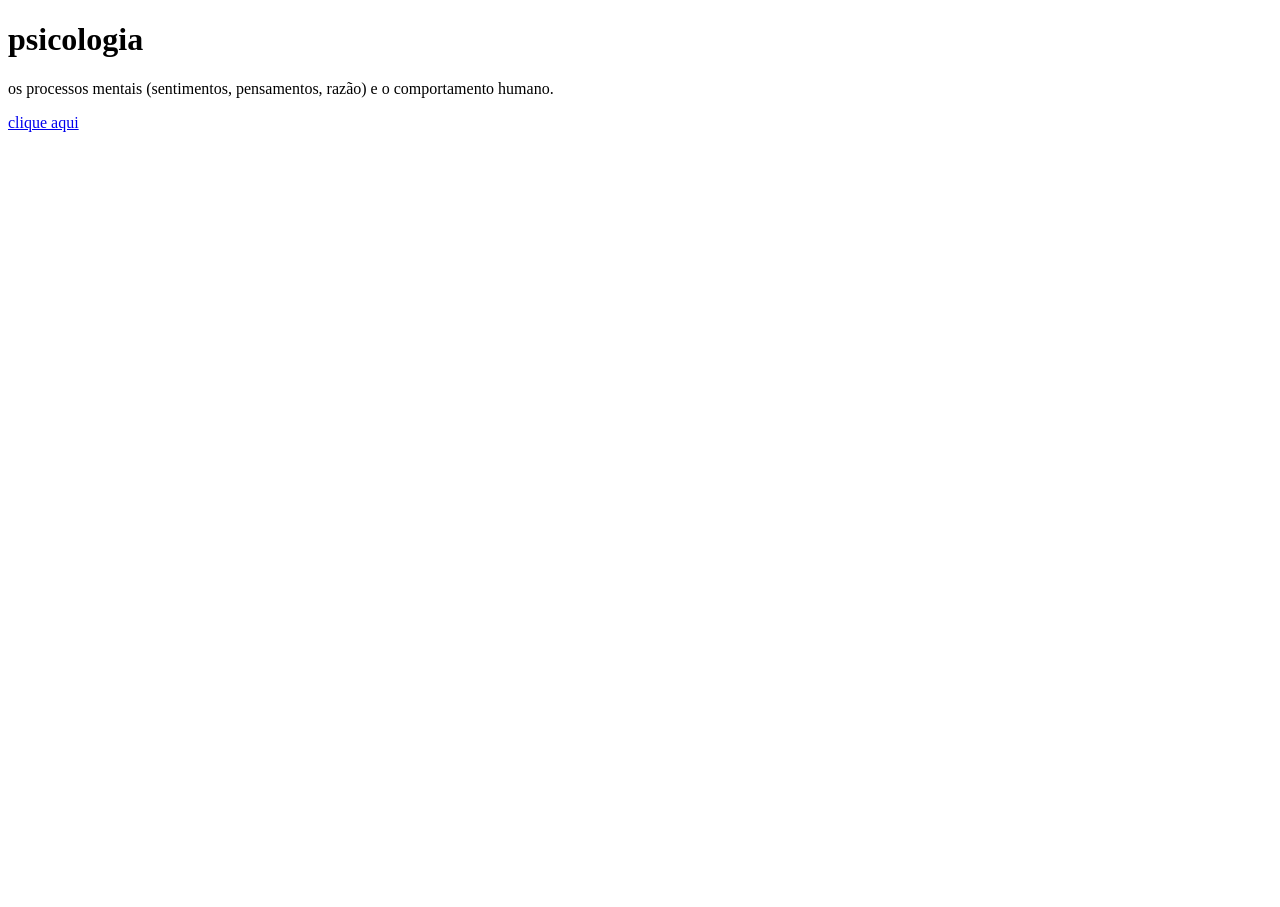
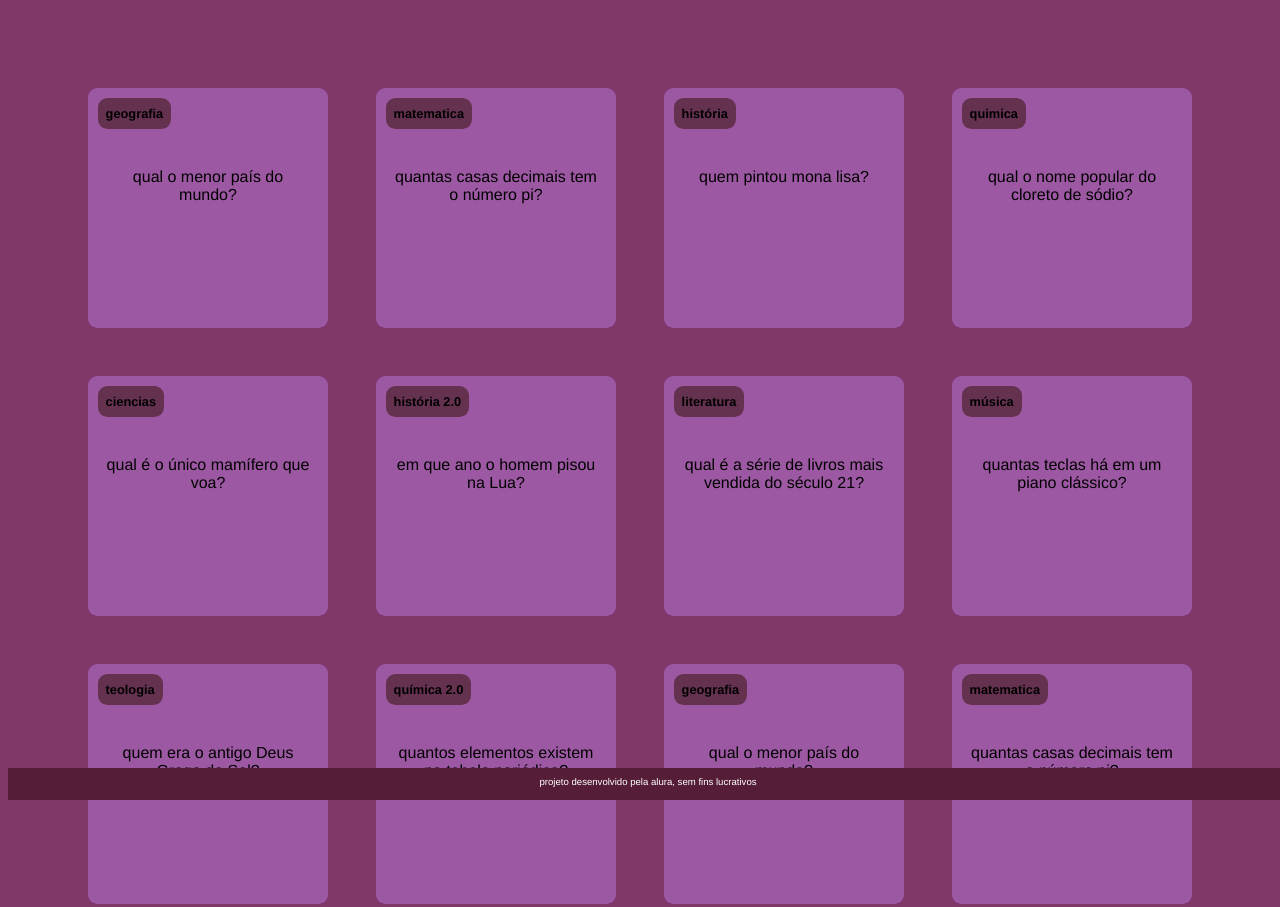
Before and after one commit to twkallu/twkallu.github.io, a plain HTML site: page index.html in a window 1280 px wide. Shown: the top 907 px of the page. Before the commit the page ends 800 px from the top, so only its background shows below. Drawn offline with Linux system fonts and the light colour scheme; files that its build step writes are made by us from their sources.

Commit message:
Add files via upload

```diff
--- /dev/null
+++ b/app.js
@@ -0,0 +1,19 @@
+function criaCartao(categoria, pergunta, resposta) {
+    let container = document.getElementById('container')
+    let cartao = document.createElement('article')
+    cartao.className = 'cartao'
+
+    cartao.innerHTML = `
+    <div class="cartao__conteudo">
+      <h3>${categoria}</h3>
+    <div class="cartao__conteudo__pergunta">
+      <p>${pergunta}</p>
+    </div>
+    <div class="cartao__conteudo__resposta">
+      <p>${resposta}</p>
+    </div>
+    </div>
+    `
+    container.appendChild(cartao)
+
+}
--- a/index.html
+++ b/index.html
@@ -1,15 +1,130 @@
 <!DOCTYPE html>
-<html lang="en">
+<html lang="pt-br">
 <head>
     <meta charset="UTF-8">
     <meta name="viewport" content="width=device-width, initial-scale=1.0">
-    <title>Document</title>
+    <link rel="stylesheet" href="assets/style.css">
+    <title>flashcard</title>
 </head>
 <body>
-    <h1>psicologia</h1>
-    <p>os processos mentais (sentimentos, pensamentos, razão) e o comportamento humano.  </p>
-</img scr="psi.webp">
-    <a href="https://www.unopar.com.br/curso/psicologia-bacharelado/" target="_blank"> clique aqui </a>
-
-    <body>
-    <html>
+    <main>
+        <section id="container">
+            <article class="cartao">
+                <div class="cartao__conteudo">
+                    <h3>geografia</h3>
+                    <div class="cartao__conteudo__pergunta">
+                        <p>qual o menor país do mundo?</p>
+                    </div>
+                    <div class="cartao__conteudo__resposta">
+                        <p>o Vaticano</p>
+                    </div>
+                </div>
+            </article>
+            <article class="cartao">
+                <div class="cartao__conteudo">
+                    <h3>matematica</h3>
+                    <div class="cartao__conteudo__pergunta">
+                        <p>quantas casas decimais tem o número pi?</p>
+                    </div>
+                    <div class="cartao__conteudo__resposta">
+                        <p>tem infinitas casas decimais</p>
+                    </div>
+                </div>
+            </article>
+            <article class="cartao">
+                <div class="cartao__conteudo">
+                    <h3>história</h3>
+                    <div class="cartao__conteudo__pergunta">
+                        <p>quem pintou mona lisa?</p>
+                    </div>
+                    <div class="cartao__conteudo__resposta">
+                        <p>leonardo da vinci</p>
+                    </div>
+                </div>
+            </article>
+            <article class="cartao">
+                <div class="cartao__conteudo">
+                    <h3>quimica</h3>
+                    <div class="cartao__conteudo__pergunta">
+                        <p>qual o nome popular do cloreto de sódio?</p>
+                    </div>
+                    <div class="cartao__conteudo__resposta">
+                        <p>sal de cozinha</p>
+                    </div>
+                </div>
+            </article>
+            <article class="cartao">
+                <div class="cartao__conteudo">
+                    <h3>ciencias</h3>
+                    <div class="cartao__conteudo__pergunta">
+                        <p>qual é o único mamífero que voa?</p>
+                    </div>
+                    <div class="cartao__conteudo__resposta">
+                        <p>o morcego</p>
+                    </div>
+                </div>
+            </article>
+            <article class="cartao">
+                <div class="cartao__conteudo">
+                    <h3>história 2.0</h3>
+                    <div class="cartao__conteudo__pergunta">
+                        <p>em que ano o homem pisou na Lua?</p>
+                    </div>
+                    <div class="cartao__conteudo__resposta">
+                        <p>em 1969</p>
+                    </div>
+                </div>
+            </article>
+            <article class="cartao">
+                <div class="cartao__conteudo">
+                    <h3>literatura</h3>
+                    <div class="cartao__conteudo__pergunta">
+                        <p>qual é a série de livros mais vendida do século 21?</p>
+                    </div>
+                    <div class="cartao__conteudo__resposta">
+                        <p>harry potter</p>
+                    </div>
+                </div>
+            </article>
+            <article class="cartao">
+                <div class="cartao__conteudo">
+                    <h3>música</h3>
+                    <div class="cartao__conteudo__pergunta">
+                        <p>quantas teclas há em um piano clássico?</p>
+                    </div>
+                    <div class="cartao__conteudo__resposta">
+                        <p>88 teclas</p>
+                    </div>
+                </div>
+            </article>
+            <article class="cartao">
+                <div class="cartao__conteudo">
+                    <h3>teologia</h3>
+                    <div class="cartao__conteudo__pergunta">
+                        <p>quem era o antigo Deus Grego do Sol?</p>
+                    </div>
+                    <div class="cartao__conteudo__resposta">
+                        <p>Apolo</p>
+                    </div>
+                </div>
+            </article>
+            <article class="cartao">
+                <div class="cartao__conteudo">
+                    <h3>química 2.0</h3>
+                    <div class="cartao__conteudo__pergunta">
+                        <p>quantos elementos existem na tabela periódica?</p>
+                    </div>
+                    <div class="cartao__conteudo__resposta">
+                        <p>118 elementos</p>
+                    </div>
+                </div>
+            </article>
+        </section>
+    </main>
+    <footer>
+        <p>projeto desenvolvido pela alura, sem fins lucrativos</p>
+    </footer>
+    <script src="app.js"></script>
+    <script src="perguntas.js"></script>
+</body>
+</html>
--- /dev/null
+++ b/perguntas.js
@@ -0,0 +1,59 @@
+criaCartao(
+    'geografia',
+    'qual o menor país do mundo?',
+    'o Vaticano'
+)
+
+criaCartao(
+    'matematica',
+    'quantas casas decimais tem o número pi?',
+    'tem infinitas casas decimais'
+)
+
+criaCartao(
+    'história',
+    'quem pintou mona lisa?',
+    'leonardo da vinci'
+)
+
+criaCartao(
+    'quimica',
+    'qual o nome popular do cloreto de sódio?',
+    'sal de cozinha'
+)
+
+criaCartao(
+    'ciencias',
+    'qual é o único mamífero que voa?',
+    'o morcego'
+)
+
+criaCartao(
+    'história 2.0',
+    'em que ano o homem pisou na Lua?',
+    'em 1969'
+)
+
+criaCartao(
+    'literatura',
+    'qual é a série de livros mais vendida do século 21?',
+    'harry potter'
+)
+
+criaCartao(
+    'música',
+    'quantas teclas há em um piano clássico?',
+    '88 teclas'
+)
+
+criaCartao(
+    'teologia',
+    'quem era o antigo Deus Grego do Sol? ',
+    'Apolo'
+)
+
+criaCartao(
+    'química 2.0',
+    'quantos elementos existem na tabela periódica?',
+    '118 elementos'
+)
--- /dev/null
+++ b/style.css
@@ -0,0 +1,76 @@
+body {
+    background-color: rgb(128, 56, 104);
+    font-family: 'Franklin Gothic Medium', 'Arial Narrow', Arial, sans-serif;
+}
+
+#container {
+    display: flex;
+    flex-wrap: wrap;
+    justify-content: space-between;
+    padding: 4rem;
+    gap: 1rem;
+}
+
+.cartao {
+    margin: 1rem 1rem;
+    background-color: rgb(157, 88, 163);
+    height: 15rem;
+    flex-grow: 1;
+    flex-basis: calc(25% - 6rem);
+    border-radius: 0.6rem;
+}
+
+.cartao__conteudo {
+    text-align: center;
+    height: 100%;
+    transform-style: preserve-3d;
+    transition: transform 500ms ease-in-out;
+}
+
+.cartao__conteudo p {
+    margin-top: 1rem;
+    padding: 1rem;
+    margin-top: 4rem;
+}
+
+.cartao__conteudo h3 {
+    background-color: rgb(100, 49, 78);
+    text-align: left;
+    padding: 0.5rem;
+    position: absolute;
+    margin: 0.6rem;
+    border-radius: 0.6rem;
+    font-size: 1vw;
+    backface-visibility: hidden;
+}
+
+footer {
+    background-color: rgb(85, 29, 55);
+    color: white;
+    position: fixed;
+    bottom: 0;
+    width: 100%;
+    height: 2rem;
+}
+
+.cartao:hover .cartao__conteudo {
+    transform: rotateY(180deg);
+}
+
+footer p {
+    text-align: center;
+    font-size: 0.6rem;
+    margin-top: 0.5rem;
+}
+
+.cartao__conteudo__pergunta,
+.cartao__conteudo__resposta {
+    backface-visibility: hidden;
+    position: absolute;
+    height: 100%;
+    width: 100%;
+}
+
+.cartao__conteudo__resposta {
+    transform: rotateY(180deg);
+}
```
